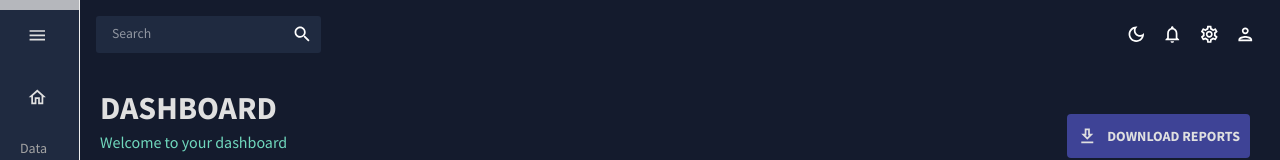
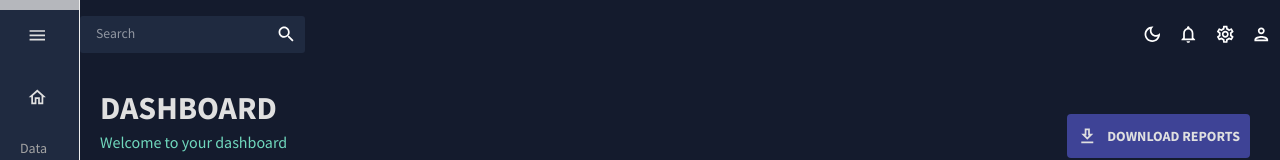
Before and after one commit to jafarFahimi/next-dashboard, a Next.js app: page / in a window 1280 px wide. Shown: the top 160 px of the page. Built offline with nearby package versions, Linux system fonts and the light colour scheme.

Commit message:
Navbar, Sidebar.tsx isSidebar deleted in_app.tsx

```diff
--- a/components/layout/Navbar.tsx
+++ b/components/layout/Navbar.tsx
@@ -15,7 +15,7 @@ const Navbar = () => {
   const colorMode1 = useContext(ColorModeContext);
 
   return (
-    <Box display="flex" justifyContent="space-between" p={2}>
+    <Box display="flex" justifyContent="space-between" py={2}>
       {/* SEARCH BAR */}
       <Box display="flex" bgcolor={colors.primary[400]} borderRadius="3px">
         <InputBase sx={{ ml: 2, flex: 1 }} placeholder="Search" />
--- a/components/layout/Sidebar.tsx
+++ b/components/layout/Sidebar.tsx
@@ -52,7 +52,7 @@ const Item = ({ title, to, icon, selected, setSelected }: ItemType) => {
 
 // Type '{ isSidebar: boolean; }' is not assignable to type 'IntrinsicAttributes' ;
 // if React.FC=(props:any) => {}
-const SidebarComp: React.FC<any> = ({ isSidebar }) => {
+const SidebarComp: React.FC = () => {
   const theme = useTheme();
   const colors = tokens(theme.palette.mode);
   const [isCollapsed, setIsCollapsed] = useState(true); // wether sidebar is collapsed or not.
--- a/pages/_app.tsx
+++ b/pages/_app.tsx
@@ -5,13 +5,11 @@ import Head from "next/head";
 import { ColorModeContext, useMode } from "../styles/theme";
 import { Theme } from "@emotion/react";
 import Navbar from "../components/layout/Navbar";
-import { useState } from "react";
 import Sidebar from "../components/layout/Sidebar";
 import { ProSidebarProvider } from "react-pro-sidebar";
 
 const App = ({ Component, pageProps: { session, ...pageProps } }: AppProps) => {
   const [theme, colorMode]: any = useMode();
-  const [isSidebar, setIsSidebar] = useState(true);
 
   return (
     <>
@@ -25,9 +23,9 @@ const App = ({ Component, pageProps: { session, ...pageProps } }: AppProps) => {
           <ProSidebarProvider>
             <CssBaseline />
             <div className="app">
-              <Sidebar isSidebar={isSidebar} />
+              <Sidebar />
               <main className="content">
-                <Navbar setIsSidebar={setIsSidebar} />
+                <Navbar />
                 <Component {...pageProps} />
               </main>
             </div>
--- a/styles/style.css
+++ b/styles/style.css
@@ -8,6 +8,7 @@ body,
   height: 100%;
   width: 100%;
   font-family: "Source Sans Pro", sans-serif;
+  box-sizing: border-box;
 }
 
 .app {
```
